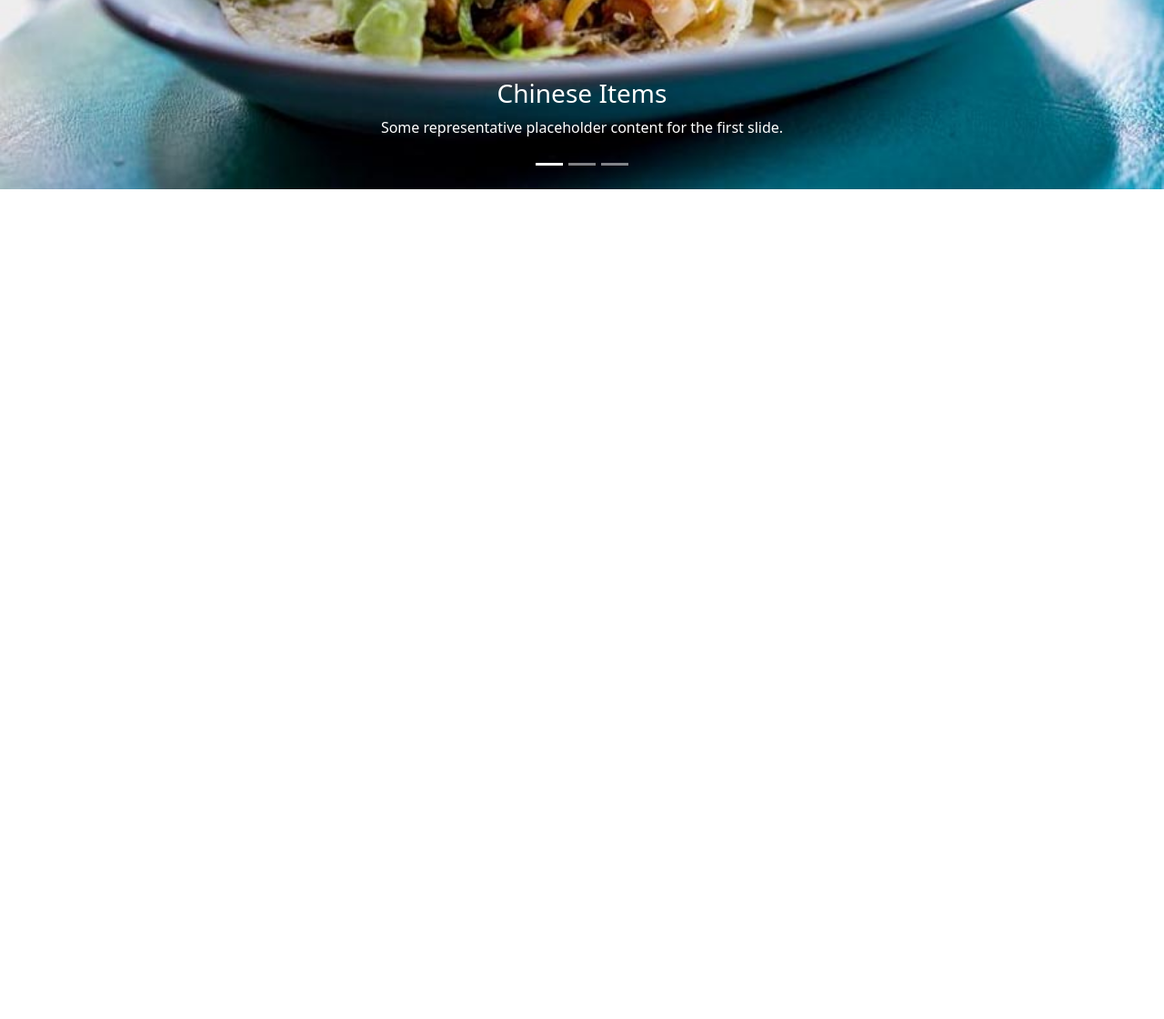
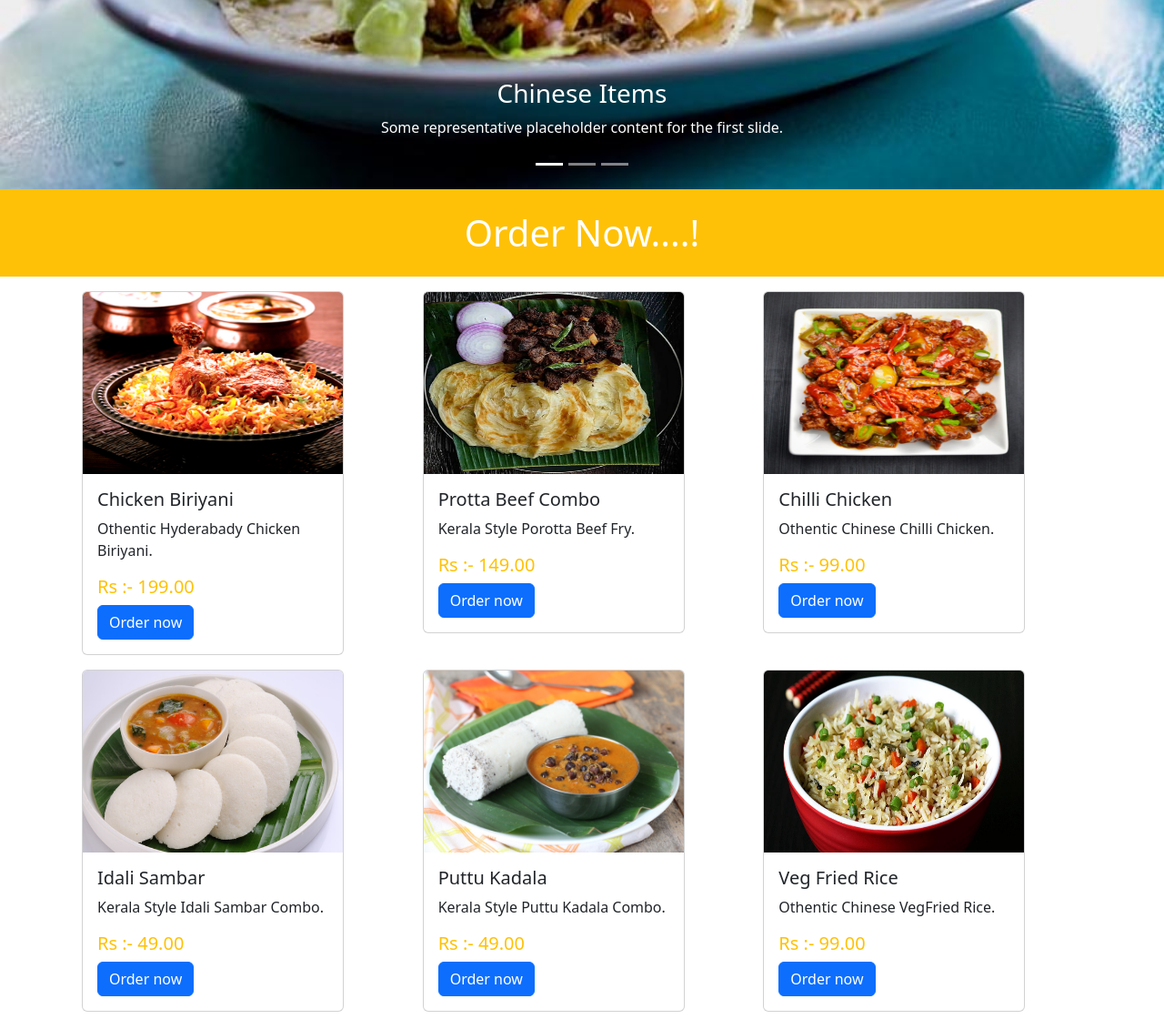
Before and after one commit to Akshaythazhepurayil/bbqfoods, a plain HTML site: page index.html in a window 1280 px wide. Shown: the part 500-1620 px from the top of the page at 91% size. Before the commit the page ends 800 px from the top, so only its background shows below. Drawn offline with nearby package versions, Linux system fonts and the light colour scheme.

Commit message:
order section added

```diff
--- a/index.html
+++ b/index.html
@@ -97,7 +97,84 @@
   </button>
 </div>
 
+<!--Order Section-->
 
+<div class="bg-warning">
+  <h1 class="text-center p-4 text-white">Order Now....!</h1>
+</div>
+<div class="container pr-10">
+  <div class="row p-2">
+    <div class="col-4 ">
+      <div class="card" style="width: 18rem;">
+        <img src="./Images/biriyani.jpg" class="imgsize card-img-top" alt="...">
+        <div class="card-body">
+          <h5 class="card-title">Chicken Biriyani</h5>
+          <p class="card-text">Othentic Hyderabady Chicken Biriyani.</p>
+          <h5 class="card-title text-warning">Rs :- 199.00</h5>
+          <a href="#" class="btn btn-primary">Order now</a>
+        </div>
+      </div>
+    </div>
+    <div class="col-4">
+      <div class="card" style="width: 18rem;">
+        <img src="./Images/porotta beef.jpg" class="imgsize card-img-top" alt="...">
+        <div class="card-body">
+          <h5 class="card-title">Protta Beef Combo</h5>
+          <p class="card-text">Kerala Style Porotta Beef Fry.</p>
+          <h5 class="card-title text-warning">Rs :- 149.00</h5>
+          <a href="#" class="btn btn-primary">Order now</a>
+        </div>
+      </div>
+    </div>
+    <div class="col-4">
+      <div class="card" style="width: 18rem;">
+        <img src="./Images/chilli chicken.jpg" class="imgsize card-img-top" alt="...">
+        <div class="card-body">
+          <h5 class="card-title">Chilli Chicken</h5>
+          <p class="card-text">Othentic Chinese Chilli Chicken.</p>
+          <h5 class="card-title text-warning">Rs :- 99.00</h5>
+          <a href="#" class="btn btn-primary">Order now</a>
+        </div>
+      </div>
+    </div>
+  </div>
+  <div class="row p-2">
+    <div class="col-4 ">
+      <div class="card" style="width: 18rem;">
+        <img src="./Images/Idli-and-Sambar-1.jpg" class="imgsize card-img-top" alt="...">
+        <div class="card-body">
+          <h5 class="card-title">Idali Sambar</h5>
+          <p class="card-text">Kerala Style Idali Sambar Combo.</p>
+          <h5 class="card-title text-warning">Rs :- 49.00</h5>
+          <a href="#" class="btn btn-primary">Order now</a>
+        </div>
+      </div>
+    </div>
+    <div class="col-4">
+      <div class="card" style="width: 18rem;">
+        <img src="./Images/puttu-kadala-kerala-vegetarian-recipes.jpg" class="imgsize card-img-top" alt="...">
+        <div class="card-body">
+          <h5 class="card-title">Puttu Kadala</h5>
+          <p class="card-text">Kerala Style Puttu Kadala Combo.</p>
+          <h5 class="card-title text-warning">Rs :- 49.00</h5>
+          <a href="#" class="btn btn-primary">Order now</a>
+        </div>
+      </div>
+    </div>
+    <div class="col-4">
+      <div class="card" style="width: 18rem;">
+        <img src="./Images/maxresdefault.jpg" class="imgsize card-img-top" alt="...">
+        <div class="card-body">
+          <h5 class="card-title">Veg Fried Rice</h5>
+          <p class="card-text">Othentic Chinese VegFried Rice.</p>
+          <h5 class="card-title text-warning">Rs :- 99.00</h5>
+          <a href="#" class="btn btn-primary">Order now</a>
+        </div>
+      </div>
+    </div>
+  </div>
+
+</div>
 
 
 
--- a/style.css
+++ b/style.css
@@ -1,3 +1,6 @@
 img.slide{
     height: 620px;
 }
+.imgsize{
+    height: 200px;
+}
```
